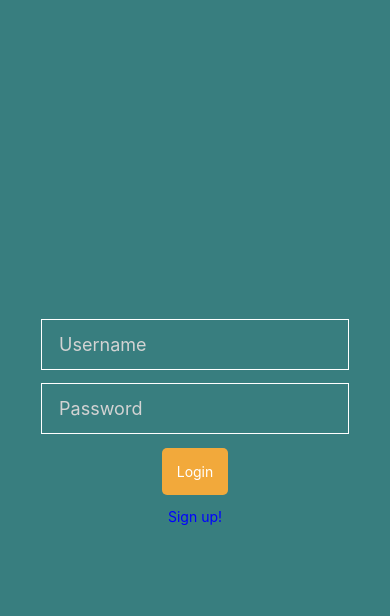
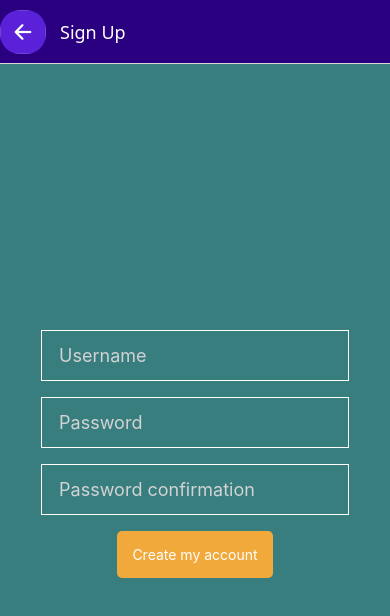
Before and after one commit to Merveille-pharel1/Recipeasy, a React Native app: screen /Register in a window 390 px wide. Shown: the top 616 px of the page. Built offline with nearby package versions, Linux system fonts and the light colour scheme.

Commit message:
Mise en place de la navigation

```diff
--- a/App.js
+++ b/App.js
@@ -1,24 +1,69 @@
 import { View } from 'react-native';
 import { SafeAreaProvider, SafeAreaView } from 'react-native-safe-area-context';
-import { StatusBar } from 'react-native-web';
+import { StatusBar } from 'react-native';
+import { NavigationContainer } from '@react-navigation/native';
+import { createNativeStackNavigator } from '@react-navigation/native-stack';
 import LoginScreen from './screens/loginScreen';
 import InscriptionScreen from './screens/inscriptionScreen';
 import FormScreen from './screens/formScreen';
+import ListScreen from './screens/listScreen';
+import {SignOutButton, BackButton} from './components/headerButton';
 import styles from './styles/globalStyle';
 
+const Stack = createNativeStackNavigator();
+
 export default function App() {
-  const SCREEN = 1;
   return(
-    <SafeAreaProvider>
-      <SafeAreaView style={{flex: 1}}>
-        <View style={styles.container}>
-          { SCREEN === 1 && <LoginScreen/> }
+    <>
+      <StatusBar style="light" />
 
-          { SCREEN === 2 && <InscriptionScreen/> }
+      <NavigationContainer>
+        <Stack.Navigator
+          initialRouteName='Login'
+          screenOptions={{
+            headerStyle: {
+              backgroundColor: '#2A0080',
 
-          { SCREEN === 3 && <FormScreen/> }
-        </View>
-      </SafeAreaView>
-    </SafeAreaProvider>
+            },
+            headerTintColor: 'white',
+            headerBackVisible: false
+          }}
+          >
+          <Stack.Screen
+            name = "Login"
+            component={LoginScreen}
+            options={{title: 'Sign In'}}
+          />
+
+          <Stack.Screen
+            name = "Register"
+            component={InscriptionScreen}
+            options={{
+              title: 'Sign Up',
+              headerLeft: () => (<BackButton/>),
+            }}
+
+          />
+
+          <Stack.Screen
+            name = "Recipe"
+            component={FormScreen}
+            options={{
+              title: 'Recipe',
+              headerLeft: () => (<BackButton/>),
+            }}
+          />
+
+          <Stack.Screen
+            name = "Recipes"
+            component = {ListScreen}
+            options={{
+              title: 'Recipes',
+              headerRight: () => (<SignOutButton/>),
+            }}
+          />
+        </Stack.Navigator>
+      </NavigationContainer>
+    </>
   )
 }
--- /dev/null
+++ b/components/headerButton.js
@@ -0,0 +1,53 @@
+import { TouchableHighlight, View, Text, StyleSheet } from 'react-native';
+import Ionicons from '@expo/vector-icons/Ionicons';
+import { useNavigation } from '@react-navigation/native';
+
+function HeaderButton({ label, icon, onPress }) {
+    return (
+        <TouchableHighlight
+            onPress={onPress}
+            underlayColor="#4A1FB8"
+            style={styles.buttonWrapper}
+        >
+            <View style={styles.button}>
+                { label && <Text style={styles.buttonText}>{label}</Text> }
+                { icon }
+            </View>
+        </TouchableHighlight>
+
+    );
+}
+
+export function SignOutButton() {
+    const navigation = useNavigation();
+    return <HeaderButton label="Sign out" onPress={() => navigation.popToTop()} />;
+}
+
+export function BackButton() {
+    const navigation = useNavigation();
+    const icon = <Ionicons name="arrow-back" size={24} color="white" />
+    return <HeaderButton icon={icon} onPress={() => navigation.goBack()} />;
+}
+
+const styles = StyleSheet.create({
+    buttonWrapper: {
+        borderRadius: 20,
+        overflow: 'hidden',
+        marginRight: 10
+    },
+    button: {
+        paddingVertical: 8,
+        paddingHorizontal: 10,
+        backgroundColor: '#5B21D9',
+        alignItems: 'center',
+        justifyContent: 'center',
+        borderWidth: 1,
+        borderColor: 'rgba(255,255,255,0.15)',
+    },
+    buttonText: {
+        color: 'white',
+        fontWeight: '600',
+        fontSize: 15,
+        letterSpacing: 0.3,
+    },
+})
--- a/package.json
+++ b/package.json
@@ -3,7 +3,10 @@
   "version": "1.0.0",
   "main": "index.js",
   "dependencies": {
+    "@expo/vector-icons": "^15.0.2",
     "@react-native-picker/picker": "2.11.4",
+    "@react-navigation/native": "^7.4.1",
+    "@react-navigation/native-stack": "^7.19.2",
     "expo": "~57.0.18",
     "expo-status-bar": "~57.0.1",
     "react": "19.2.3",
--- a/screens/formScreen.js
+++ b/screens/formScreen.js
@@ -5,7 +5,7 @@ import MyButton from '../components/myButton';
 import TimeList from '../components/timeList';
 import styles from '../styles/globalStyle';
 
-export default function FormScreen(){
+export default function FormScreen({navigation}){
   const options = [
     {
         id: '1',
@@ -28,7 +28,7 @@ export default function FormScreen(){
   ];
 
   return (
-    <>
+    <View style={styles.container}>
       <RadioGroup radioButtons={ options } layout="row" containerStyle={styles.radio} labelStyle={{color: "white"}}/>
 
       <InputField label="Name"/>
@@ -45,7 +45,11 @@ export default function FormScreen(){
       </View>
 
       <InputField label="Description" style={{height: 480, maxHeight: 480, marginBottom: 25, verticalAlign:'top'}}/>
-      <MyButton width="60" label="Save"/>
-    </>
+      <TouchableHighlight
+        onPress = {() => navigation.goBack()}
+      >
+        <MyButton width="60" label="Save"/>
+      </TouchableHighlight>
+    </View>
   );
 }
--- a/screens/inscriptionScreen.js
+++ b/screens/inscriptionScreen.js
@@ -3,19 +3,21 @@ import InputField from "../components/inputField";
 import MyButton from "../components/myButton";
 import styles from '../styles/globalStyle';
 
-export default function InscriptionScreen(){
+export default function InscriptionScreen({navigation}){
   return(
-    <>
+    <View style={styles.container}>
       <View style={styles.form}>
         <InputField label="Username"/>
         <InputField label="Password"/>
         <InputField label="Password confirmation"/>
 
 
-        <TouchableHighlight>
+        <TouchableHighlight
+          onPress={() => navigation.push("Recipes")}
+        >
           <MyButton label="Create my account"/>
         </TouchableHighlight>
       </View>
-    </>
+    </View>
   );
 }
--- /dev/null
+++ b/screens/listScreen.js
@@ -0,0 +1,10 @@
+import { View } from "react-native"
+import styles from "../styles/globalStyle"
+
+export default function ListScreen({navigation}){
+    return(
+        <View style={styles.container}>
+
+        </View>
+    )
+}
--- a/screens/loginScreen.js
+++ b/screens/loginScreen.js
@@ -3,19 +3,25 @@ import InputField from "../components/inputField";
 import MyButton from "../components/myButton";
 import styles from '../styles/globalStyle';
 
-export default function LoginScreen(){
+export default function LoginScreen({navigation}){
   return (
-    <>
+    <View style={styles.container}>
       <View style={styles.form}>
         <InputField label="Username"/>
         <InputField label="Password" secureTextEntry={true}/>
 
-        <TouchableHighlight>
+        <TouchableHighlight
+          onPress={() => navigation.push("Recipes")}
+        >
           <MyButton width="80" label="Login"/>
         </TouchableHighlight>
 
-        <Text style={styles.link}>Sign up!</Text>
+        <TouchableHighlight
+          onPress={() => navigation.push("Register")}
+        >
+          <Text style={styles.link}>Sign up!</Text>
+        </TouchableHighlight>
       </View>
-    </>
+    </View>
   );
 }
```
Also changed, not shown: 1 other file (tests, documents, lock files or other folders).
